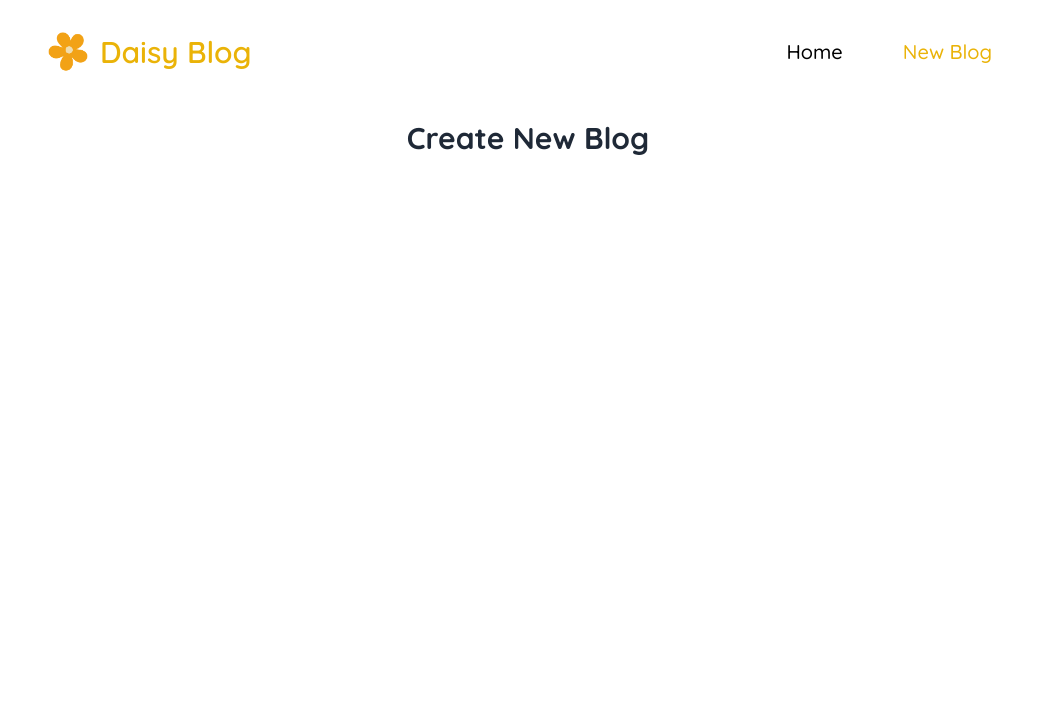
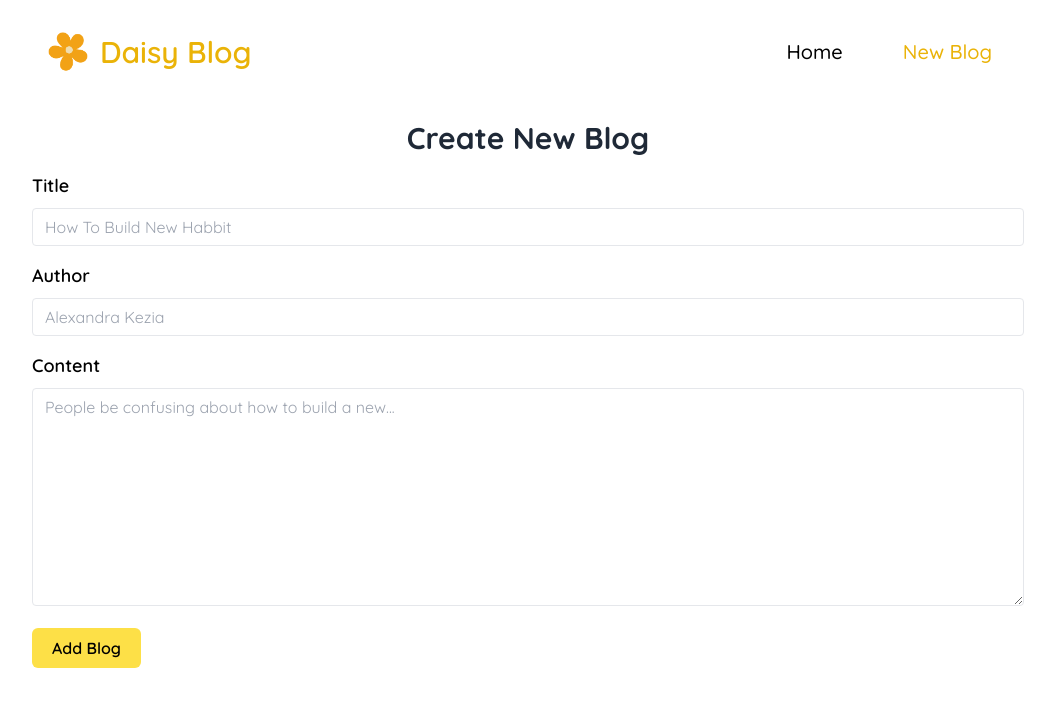
Before and after one commit to nadialvy/react-blog, a React (Vite) app: page /create in a window 1280 px wide. Shown: the top 706 px of the page, without its empty margins (112-1167 px from the left). Built offline with nearby package versions, Linux system fonts and the light colour scheme.

Commit message:
add new blog

```diff
--- a/data/db.json
+++ b/data/db.json
@@ -34,6 +34,62 @@
       "author": "Alexa Roberts",
       "date": "2023-02-05",
       "id": 5
+    },
+    {
+      "title": "ABCa",
+      "content": "dijia akdkaj iwewjd c",
+      "author": "adajoadcn",
+      "date": "2023-06-13",
+      "id": 6
+    },
+    {
+      "title": "ahda",
+      "content": "dnsa",
+      "author": "kajka",
+      "date": "2023-06-13",
+      "id": 7
+    },
+    {
+      "title": "hehe",
+      "content": "hiihi",
+      "author": "haha",
+      "date": "2023-06-13",
+      "id": 8
+    },
+    {
+      "title": "cek",
+      "content": "haha",
+      "author": "tes",
+      "date": "2023-06-13",
+      "id": 9
+    },
+    {
+      "title": "Sunt veniam volupta",
+      "content": "Soluta in sequi fugi",
+      "author": "Cumque enim vitae qu",
+      "date": "2023-06-13",
+      "id": 10
+    },
+    {
+      "title": "Aperiam atque quis m",
+      "content": "Eaque esse fugit u",
+      "author": "Ad sed sed ea qui vo",
+      "date": "2023-06-13",
+      "id": 11
+    },
+    {
+      "title": "ajdkaj",
+      "content": "jdkaj",
+      "author": "kdjakj",
+      "date": "2023-06-13",
+      "id": 12
+    },
+    {
+      "title": "asdajk",
+      "content": "dj",
+      "author": "daa",
+      "date": "2023-06-13",
+      "id": 13
     }
   ]
 }
--- a/package.json
+++ b/package.json
@@ -10,6 +10,7 @@
     "preview": "vite preview"
   },
   "dependencies": {
+    "date-fns": "^2.30.0",
     "react": "^18.2.0",
     "react-dom": "^18.2.0",
     "react-router-dom": "^6.12.1"
@@ -19,11 +20,14 @@
     "@types/react-dom": "^18.0.11",
     "@vitejs/plugin-react": "^4.0.0",
     "autoprefixer": "^10.4.14",
-    "eslint": "^8.38.0",
+    "eslint": "^8.42.0",
+    "eslint-config-prettier": "^8.8.0",
+    "eslint-plugin-prettier": "^4.2.1",
     "eslint-plugin-react": "^7.32.2",
     "eslint-plugin-react-hooks": "^4.6.0",
     "eslint-plugin-react-refresh": "^0.3.4",
     "postcss": "^8.4.24",
+    "prettier": "^2.8.8",
     "tailwindcss": "^3.3.2",
     "vite": "^4.3.9"
   }
--- a/src/components/Create.jsx
+++ b/src/components/Create.jsx
@@ -1,7 +1,53 @@
+import { useState } from 'react';
+import { format } from 'date-fns';
+import { useNavigate } from 'react-router-dom';
+
 const Create = () => {
+  const [title, setTitle] = useState('');
+  const [author, setAuthor] = useState('');
+  const [content, setContent] = useState('');
+  const [loading, setLoading] = useState(false);
+  const history = useNavigate();
+
+  const handleSubmit = (e) => {
+    e.preventDefault();
+    let date = format(new Date(), 'yyyy-MM-dd');
+    const blog = { title, content, author, date };
+
+    setLoading(true);
+
+    fetch('http://localhost:8000/blogs', {
+      method: 'POST',
+      headers: { "Content-Type": "application/json" },
+      body: JSON.stringify(blog)
+    }).then(() => {
+      console.log('New blog added');
+      setLoading(false);
+      history('/');
+    })
+
+  }
+
   return (
     <div className="create mx-32 mt-8">
       <h1 className="text-3xl font-bold mb-4 text-gray-800 text-center">Create New Blog</h1>
+      <form onSubmit={handleSubmit}>
+        <div className="mb-4">
+          <label htmlFor="title" className="font-semibold text-lg">Title</label>
+          <input required value={title} onChange={(e) => setTitle(e.target.value)} id="tile" type="text" className="mt-2 border rounded w-full py-2 px-3 text-gray-800 leading-tight focus:outline-none focus:shadow-outline" placeholder="How To Build New Habbit"/>
+        </div>
+        <div className="mb-4">
+          <label htmlFor="author" className="font-semibold text-lg">Author</label>
+          <input required value={author} onChange={(e) => setAuthor(e.target.value)} id="author" type="text" className="mt-2 border rounded w-full py-2 px-3 text-gray-800 leading-tight focus:outline-none focus:shadow-outline" placeholder="Alexandra Kezia" />
+        </div>
+        <div className="mb-4">
+          <label htmlFor="content" className="font-semibold text-lg">Content</label>
+          <textarea required value={content} onChange={(e) => setContent(e.target.value)} name="content" id="content" cols="30" rows="10" className="mt-2 border rounded w-full py-2 px-3 text-gray-800 leading-tight focus:outline-none focus:shadow-outline" placeholder="People be confusing about how to build a new..."></textarea>
+        </div>
+
+        {!loading && <button className="px-5 py-2 font-semibold bg-yellow-300 rounded-md hover:bg-yellow-400 hover:shadow-md">Add Blog</button>}
+        {loading && <button className="px-5 py-2 font-semibold bg-yellow-300 rounded-md hover:bg-yellow-400 hover:shadow-md" disabled>Loading..</button>}
+      </form>
     </div>
    );
 }
```
Also changed, not shown: src/App.jsx (+11 -12 lines), .eslintrc.json (added), 1 other file (tests, documents, lock files or other folders).
